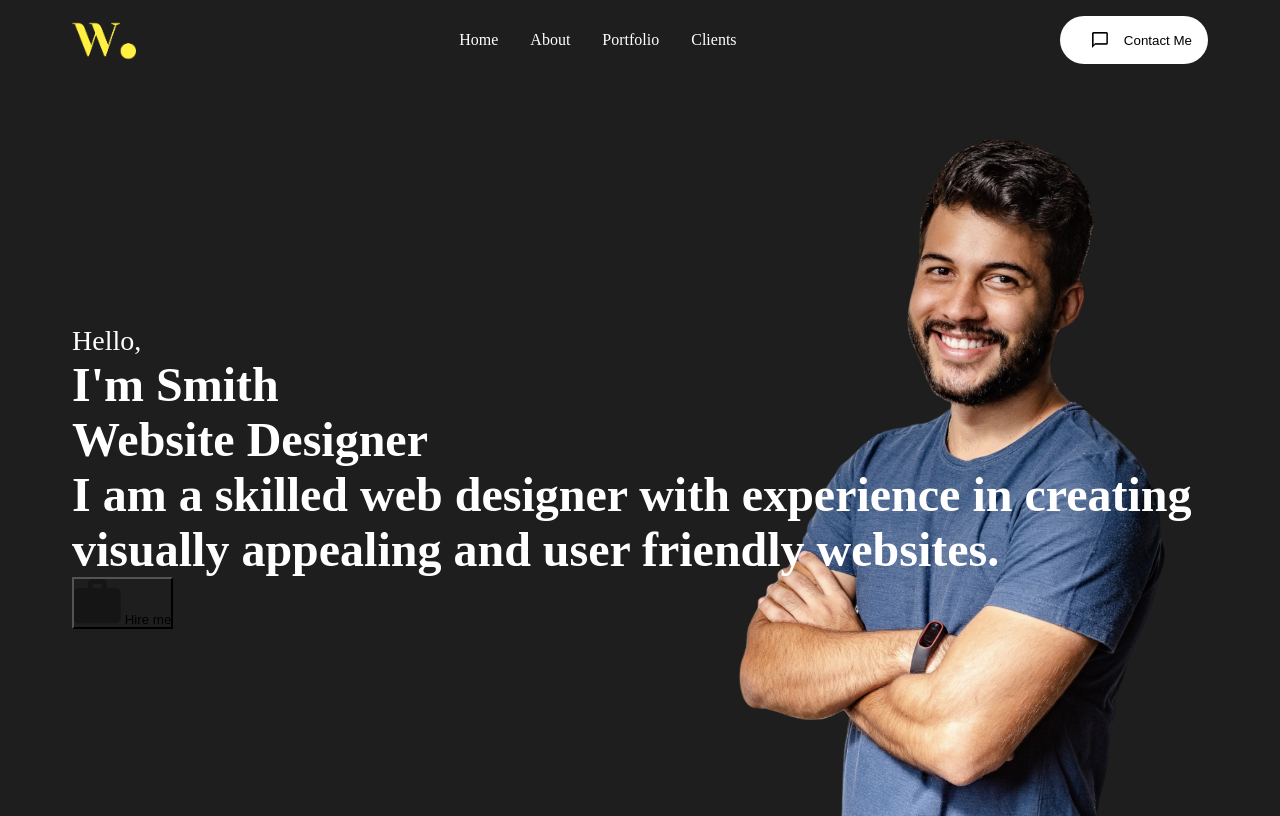
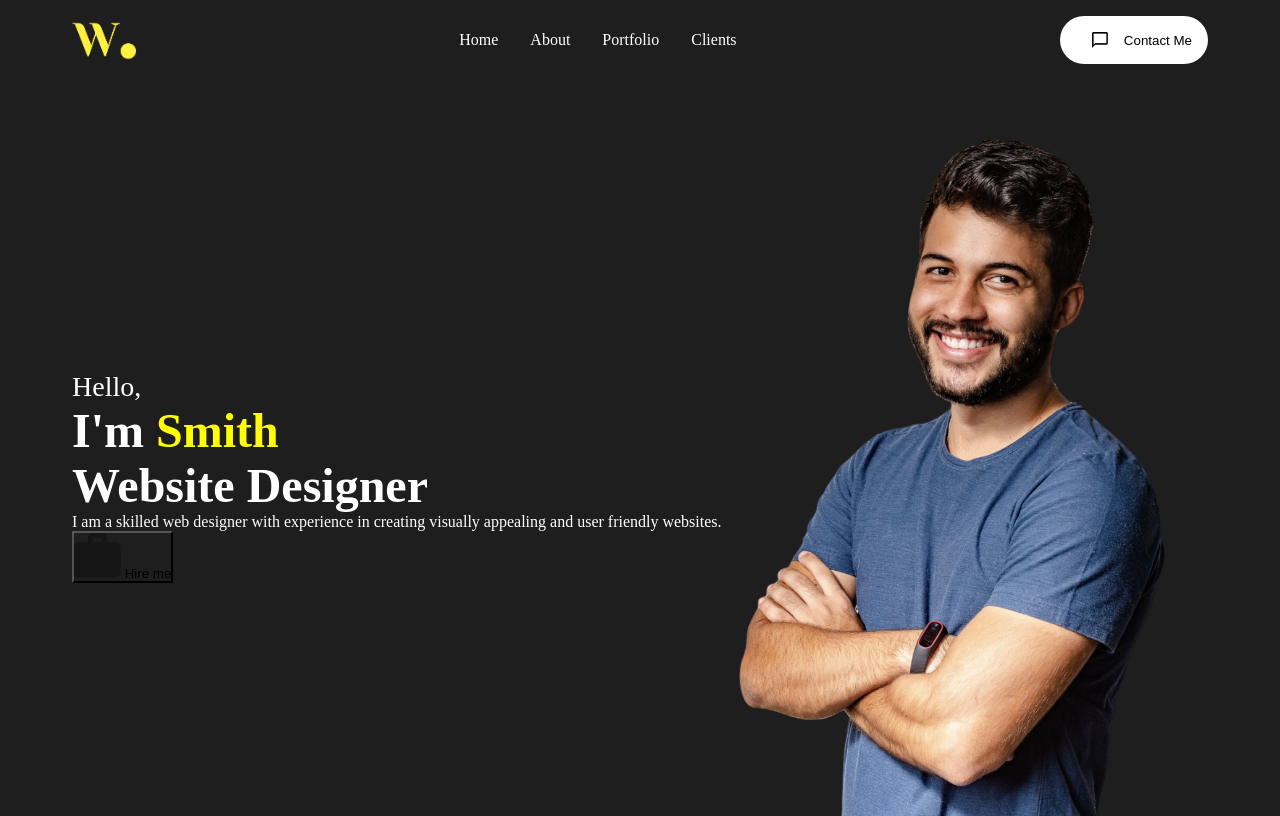
Before and after one commit to MikeYoulend/portfolio, a React (Create React App) app: page / in a window 1280 px wide. Built offline with nearby package versions, Linux system fonts and the light colour scheme.

Commit message:
Portfolio

```diff
--- a/src/components/Intro/intro.css
+++ b/src/components/Intro/intro.css
@@ -31,3 +31,12 @@
 	font-size: 1.75rem;
 	font-weight: 100;
 }
+
+.introName {
+	color: yellow;
+}
+
+.introPara {
+	font-size: medium;
+	font-weight: 100;
+}
```
